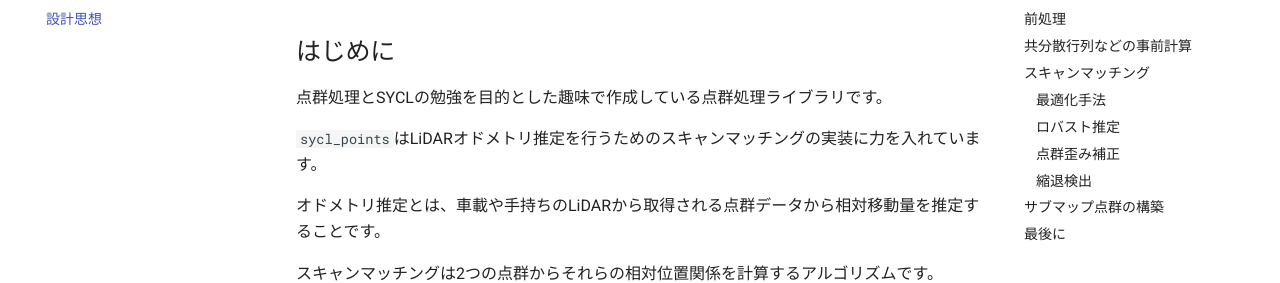
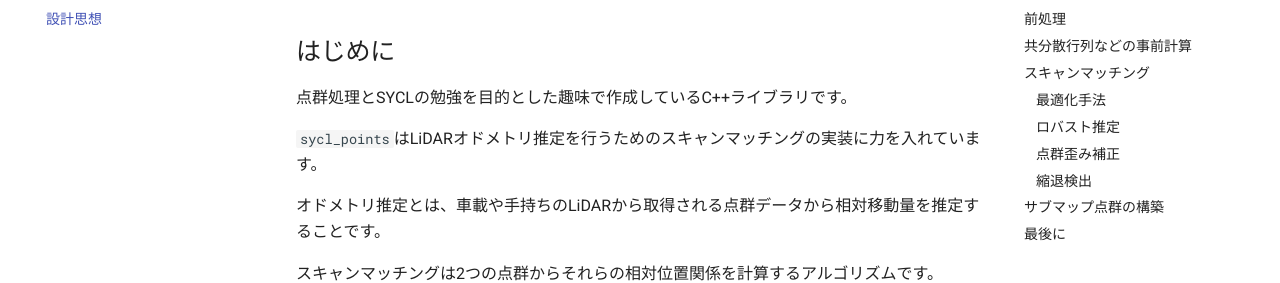
Before and after one commit to fateshelled/sycl_points, an MkDocs documentation site: the page built from docs/design_philosophy.md, in a window 1280 px wide and 900 px high. Shown: the part 146-429 px from the top of the window. Built offline with MkDocs 1.6.1 and Material for MkDocs 9.7.7, drawn with Linux system fonts in a browser that asks for light colours; comment, search, counter and statistics services are not loaded.

Commit message:
fix docs

```diff
--- a/docs/design_philosophy.md
+++ b/docs/design_philosophy.md
@@ -2,7 +2,7 @@
 
 ## はじめに
 
-点群処理とSYCLの勉強を目的とした趣味で作成している点群処理ライブラリです。
+点群処理とSYCLの勉強を目的とした趣味で作成しているC++ライブラリです。
 
 `sycl_points`はLiDARオドメトリ推定を行うためのスキャンマッチングの実装に力を入れています。
 
```
